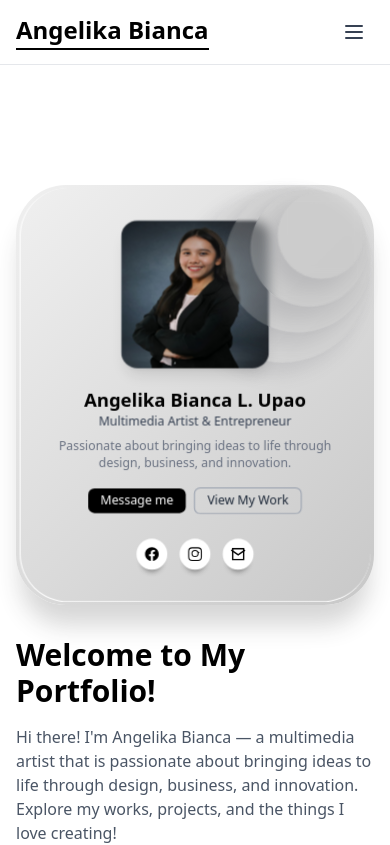
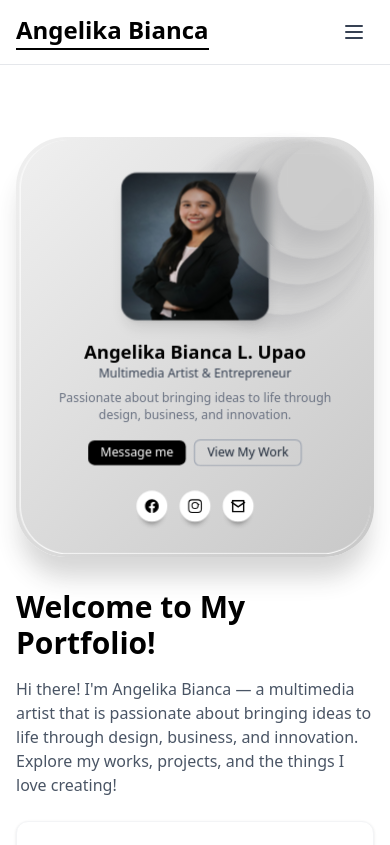
Before and after one commit to Mayores-04/angelika-bianca-portfolio, a Next.js app: page / in a window 390 px wide. Shown: the top 845 px of the page. Built offline with nearby package versions, Linux system fonts and the light colour scheme.

Commit message:
update hero section responsiveness:

```diff
--- a/app/page.tsx
+++ b/app/page.tsx
@@ -9,7 +9,7 @@ export default function Home() {
     <div ref={containerRef} className="min-h-screen bg-white text-gray-800">
       <main className="max-w-7xl mx-auto px-4 sm:px-6 py-12">
         {/* Hero */}
-        <section className="grid grid-cols-1 md:grid-cols-2 gap-8 items-center my-18">
+        <section className="grid grid-cols-1 md:grid-cols-2 gap-8 items-center my-6 md:my-12 lg:my-18">
           <div data-animate="hero" className="relative flex justify-center">
             <div className="parent">
               <div className="card">
```
